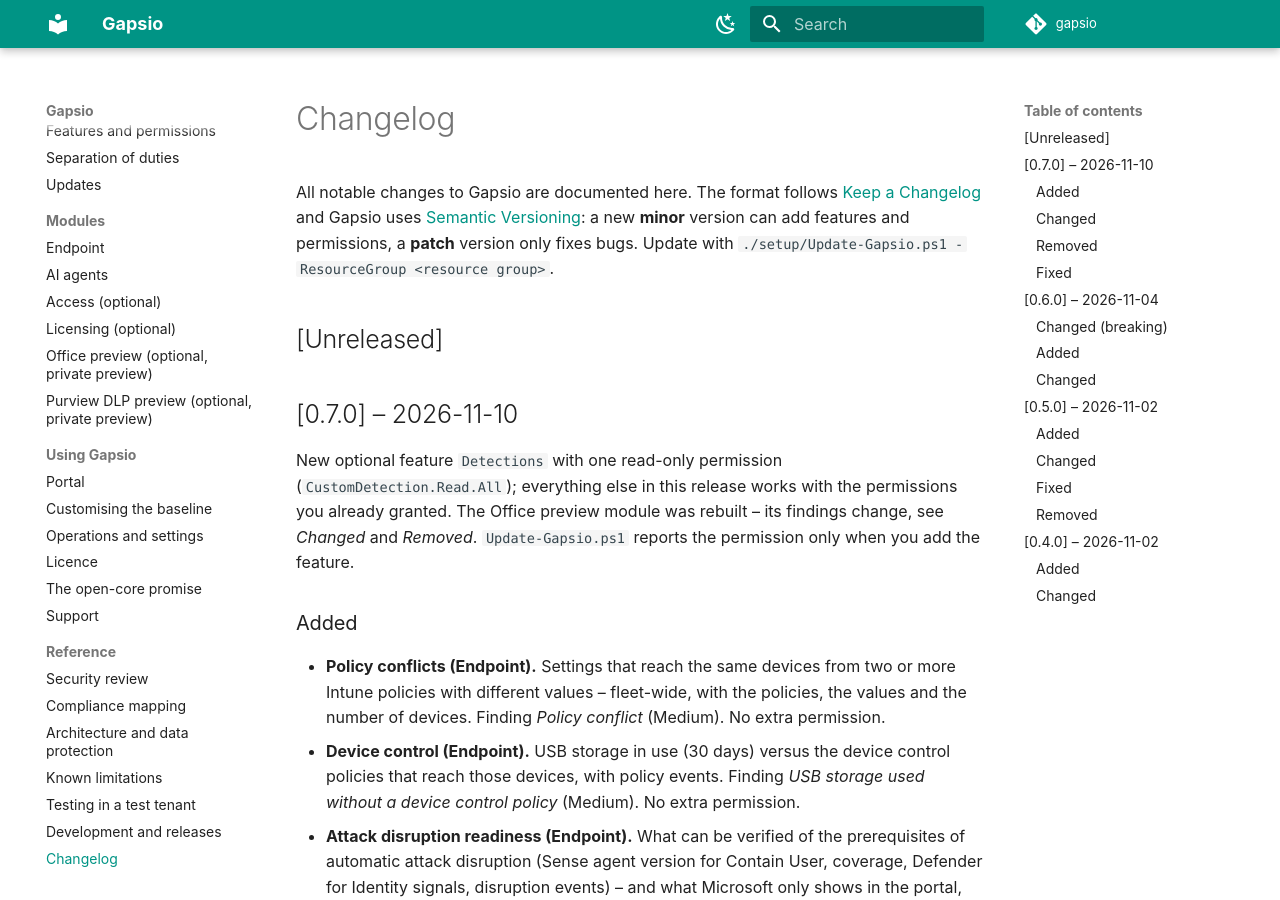
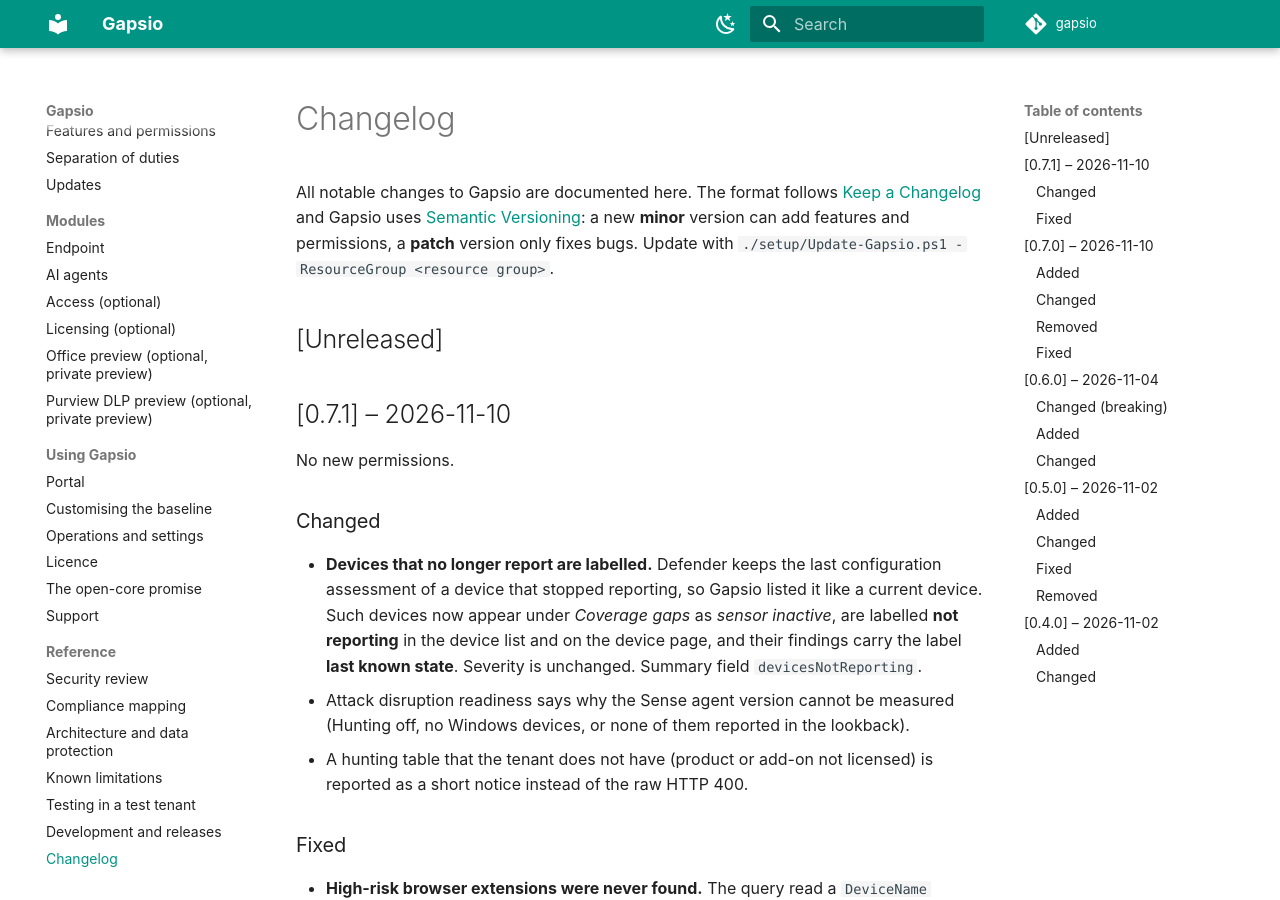
Before and after one commit to dominikhoefling/gapsio, an MkDocs documentation site: the page built from docs/changelog.md, in a window 1280 px wide and 900 px high. Built offline with MkDocs 1.6.1 and Material for MkDocs 9.7.7, drawn with Linux system fonts in a browser that asks for light colours; comment, search, counter and statistics services are not loaded; some of the changed text lies outside the part shown.

Commit message:
Release 0.7.1
Set ModuleVersion to 0.7.1 and move the Unreleased notes into the 0.7.1
section. No new permissions.

Signed-off-by: Dominik Höfling <dominik.hoefling@outlook.com>

````diff
--- a/CHANGELOG.md
+++ b/CHANGELOG.md
@@ -5,6 +5,25 @@ and Gapsio uses [Semantic Versioning](https://semver.org/): a new **minor** vers
 a **patch** version only fixes bugs. Update with `./setup/Update-Gapsio.ps1 -ResourceGroup <resource group>`.
 
 ## [Unreleased]
+
+## [0.7.1] – 2026-11-10
+
+No new permissions.
+
+### Changed
+- **Devices that no longer report are labelled.** Defender keeps the last configuration assessment of a device that
+  stopped reporting, so Gapsio listed it like a current device. Such devices now appear under *Coverage gaps* as
+  *sensor inactive*, are labelled **not reporting** in the device list and on the device page, and their findings
+  carry the label **last known state**. Severity is unchanged. Summary field `devicesNotReporting`.
+- Attack disruption readiness says why the Sense agent version cannot be measured (Hunting off, no Windows devices,
+  or none of them reported in the lookback).
+- A hunting table that the tenant does not have (product or add-on not licensed) is reported as a short notice
+  instead of the raw HTTP 400.
+
+### Fixed
+- **High-risk browser extensions were never found.** The query read a `DeviceName` column that
+  `DeviceTvmBrowserExtensions` does not have, so it failed in every tenant that has the table. Device names now come
+  from the device list.
 
 ## [0.7.0] – 2026-11-10
 
--- a/docs/updates.md
+++ b/docs/updates.md
@@ -16,7 +16,7 @@ Gapsio **never updates itself**. You decide when a new version goes into your te
 az login
 ./setup/Update-Gapsio.ps1 -ResourceGroup rg-gapsio -CheckOnly   # what would change
 ./setup/Update-Gapsio.ps1 -ResourceGroup rg-gapsio              # update to the latest release
-./setup/Update-Gapsio.ps1 -ResourceGroup rg-gapsio -Version 0.7.0
+./setup/Update-Gapsio.ps1 -ResourceGroup rg-gapsio -Version 0.7.1
 ```
 
 Role needed: Contributor (or Website Contributor) on the resource group. The script
````
Also changed, not shown: 2 other files.
